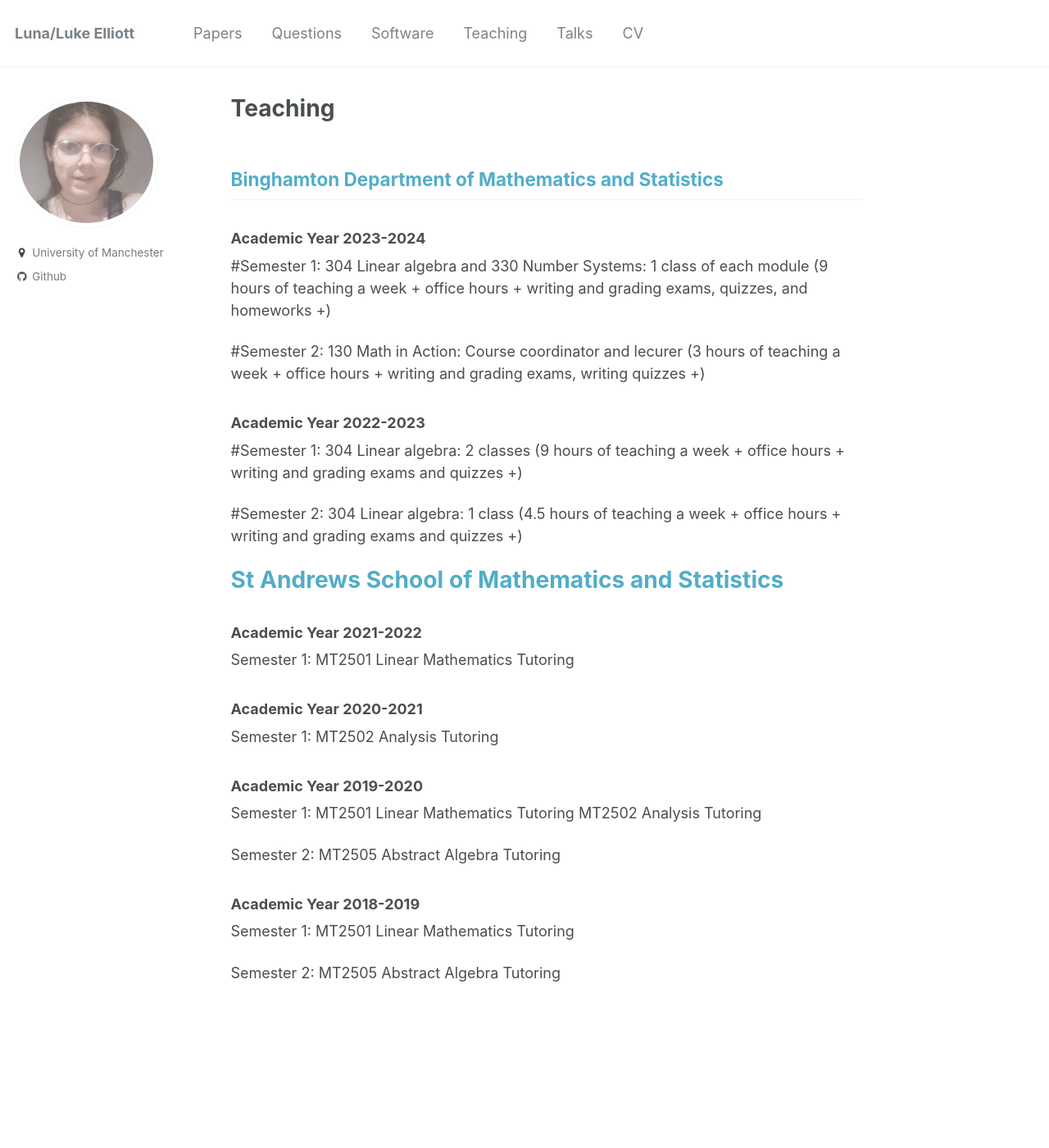
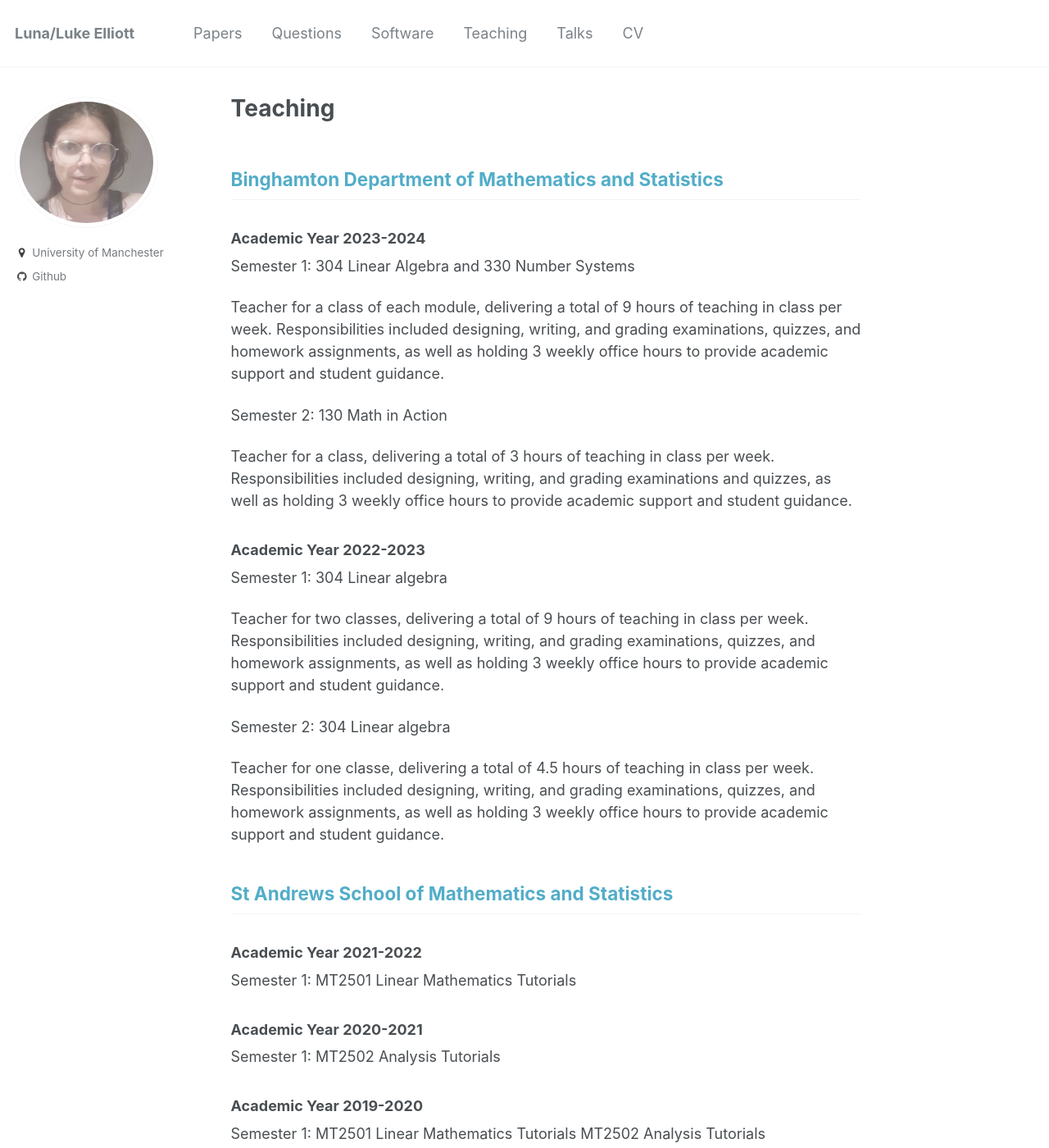
Before and after one commit to le27/L-Elliott, a Jekyll site: the page built from _pages/teaching.md, in a window 1280 px wide and 1400 px high. Shown: the whole window at 82% size. Built offline with Jekyll 4.4.1, drawn with Linux system fonts in a browser that asks for light colours; some of the changed text lies outside the part shown.

Commit message:
Revise teaching entries for clarity and consistency
Updated course titles and descriptions for clarity and consistency across academic years.

```diff
--- a/_pages/teaching.md
+++ b/_pages/teaching.md
@@ -8,46 +8,48 @@ author_profile: true
 ## [Binghamton Department of Mathematics and Statistics](https://www2.math.binghamton.edu/p/start)
 
 ### Academic Year 2023-2024
-#Semester 1:
-304 Linear algebra and 330 Number Systems:
-1 class of each module (9 hours of teaching a week + office hours + writing and grading exams, quizzes, and homeworks +)
+Semester 1:
+304 Linear Algebra and 330 Number Systems
 
-#Semester 2:
-130 Math in Action:
-Course coordinator and lecurer (3 hours of teaching a week + office hours + writing and grading exams, writing quizzes +)
+Teacher for a class of each module, delivering a total of 9 hours of teaching in class per week. Responsibilities included designing, writing, and grading examinations, quizzes, and homework assignments, as well as holding 3 weekly office hours to provide academic support and student guidance.
 
+Semester 2:
+130 Math in Action
+
+Teacher for a class, delivering a total of 3 hours of teaching in class per week. Responsibilities included designing, writing, and grading examinations and quizzes, as well as holding 3 weekly office hours to provide academic support and student guidance.
 
 ### Academic Year 2022-2023
-#Semester 1:
-304 Linear algebra:
-2 classes (9 hours of teaching a week + office hours + writing and grading exams and quizzes +)
+Semester 1:
+304 Linear algebra
 
-#Semester 2:
-304 Linear algebra:
-1 class (4.5 hours of teaching a week + office hours + writing and grading exams and quizzes +)
+Teacher for two classes, delivering a total of 9 hours of teaching in class per week. Responsibilities included designing, writing, and grading examinations, quizzes, and homework assignments, as well as holding 3 weekly office hours to provide academic support and student guidance.
 
+Semester 2:
+304 Linear algebra
 
-# [St Andrews School of Mathematics and Statistics](https://www.st-andrews.ac.uk/maths/)
+Teacher for one classe, delivering a total of 4.5 hours of teaching in class per week. Responsibilities included designing, writing, and grading examinations, quizzes, and homework assignments, as well as holding 3 weekly office hours to provide academic support and student guidance.
+
+## [St Andrews School of Mathematics and Statistics](https://www.st-andrews.ac.uk/maths/)
 
 ### Academic Year 2021-2022
 Semester 1:
-MT2501 Linear Mathematics Tutoring
+MT2501 Linear Mathematics Tutorials
 
 ### Academic Year 2020-2021
 Semester 1:
-MT2502 Analysis Tutoring
+MT2502 Analysis Tutorials
 
 ### Academic Year 2019-2020
 Semester 1:
-MT2501 Linear Mathematics Tutoring
-MT2502 Analysis Tutoring
+MT2501 Linear Mathematics Tutorials
+MT2502 Analysis Tutorials
+
+Semester 2:
+MT2505 Abstract Algebra Tutorials
+
+### Academic Year 2018-2019
+Semester 1:
+MT2501 Linear Mathematics Tutorials
 
 Semester 2:
 MT2505 Abstract Algebra Tutoring
-
-### Academic Year 2018-2019
-Semester 1:
-MT2501 Linear Mathematics Tutoring
-
-Semester 2:
-MT2505 Abstract Algebra Tutoring
```
